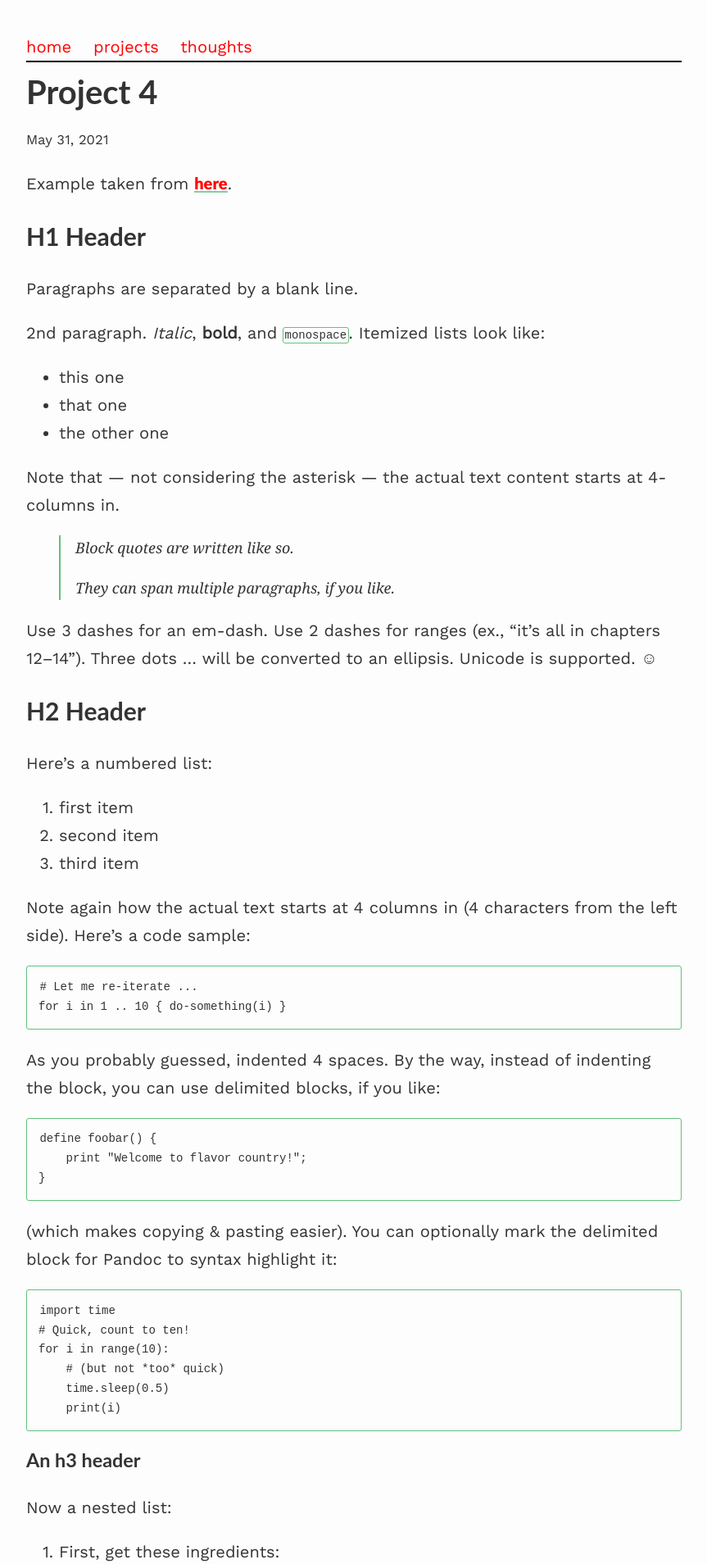
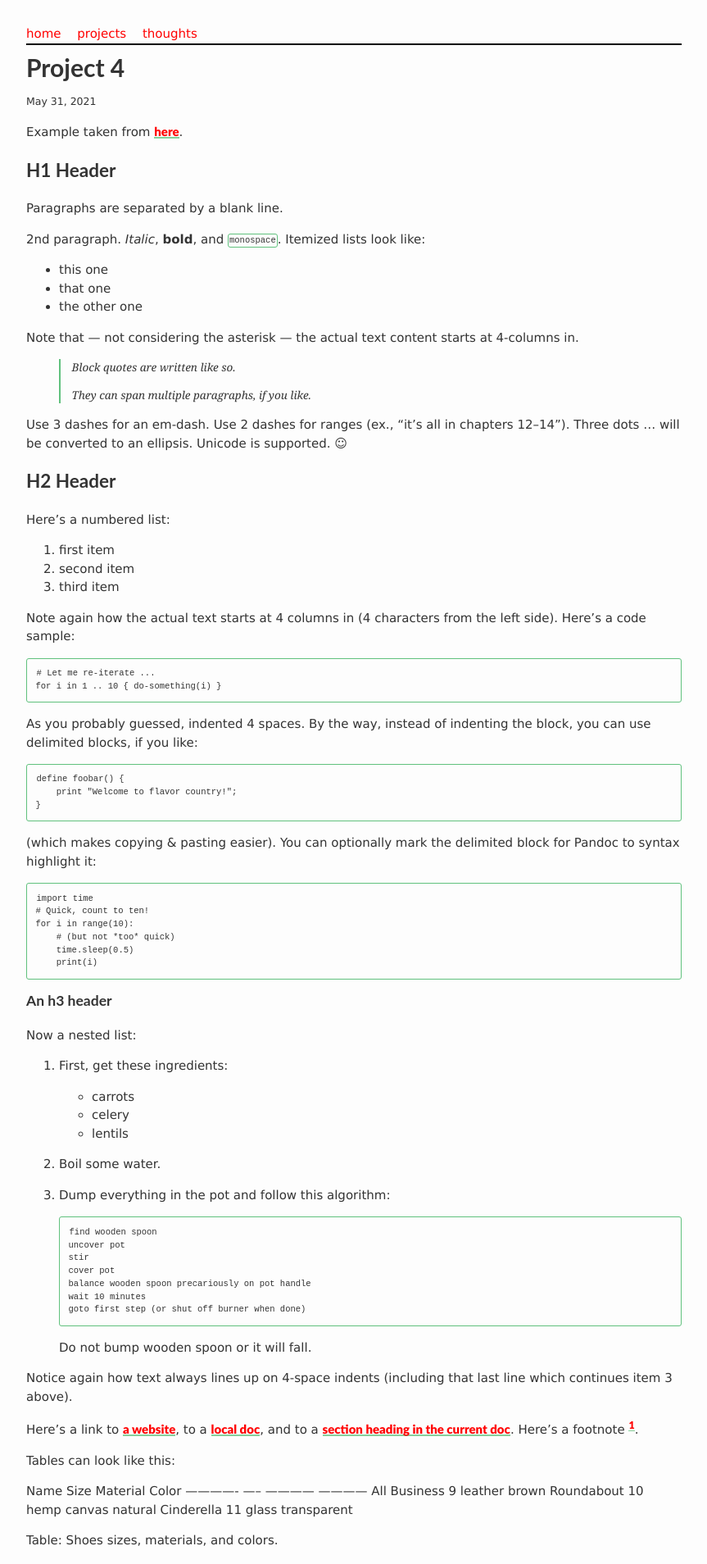
Before and after one commit to tobbyxy/temipete.github.io, a Jekyll site: the page built from _projects/4_project.md, in a window 1280 px wide. Shown: the top 1908 px of the page at 82% size, without its empty margins (208-1071 px from the left). Built offline with Jekyll 4.4.1, drawn with Linux system fonts in a browser that asks for light colours; nearby versions of some CDN libraries.

Commit message:
Update variables.scss

```diff
--- a/assets/css/_sass/variables.scss
+++ b/assets/css/_sass/variables.scss
@@ -1,14 +1,22 @@
-$base-font-family: 'Work Sans', sans-serif;
-$base-font-size:   20px;
-$base-font-weight: 400;
+$base-font-family: 'Verdana', 'Work Sans', sans-serif;
+$base-font-size:   15px;
+$base-font-weight: 300;
 $small-font-size:  $base-font-size * 0.875;
-$base-line-height: 1.7;
+$base-line-height: 1.5;
 
 $spacing-unit:     30px;
 $light-gray: gray;
 $text-color:       #333;
 $background-color: #fdfdfd;
 $brand-color:      #60c17d;
+
+/*//$base-font-family: 'EB Garamond', serif;
+$base-font-family: 'Verdana';
+$base-font-size:   1.1em;
+$small-font-size:  0.875em;
+$vsmall-font-size: 0.66em;
+$base-line-height: 1.5;
+$spacing-unit:     1.5em;*/
 
 // Color scheme for light
 $body-bg: #fdfdfd;
```
